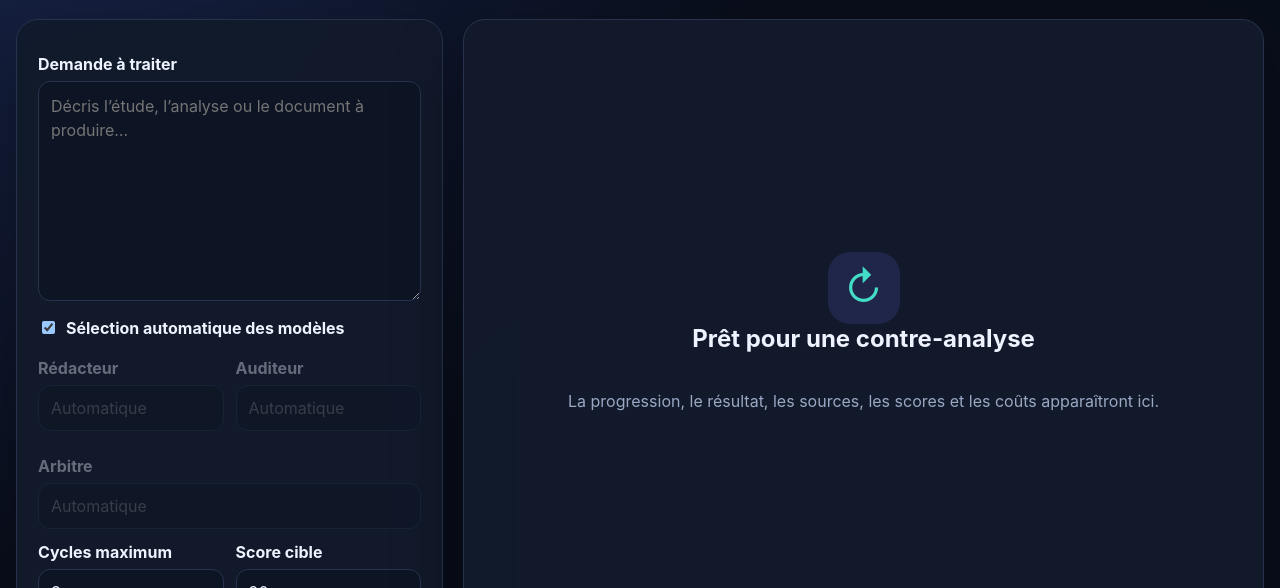
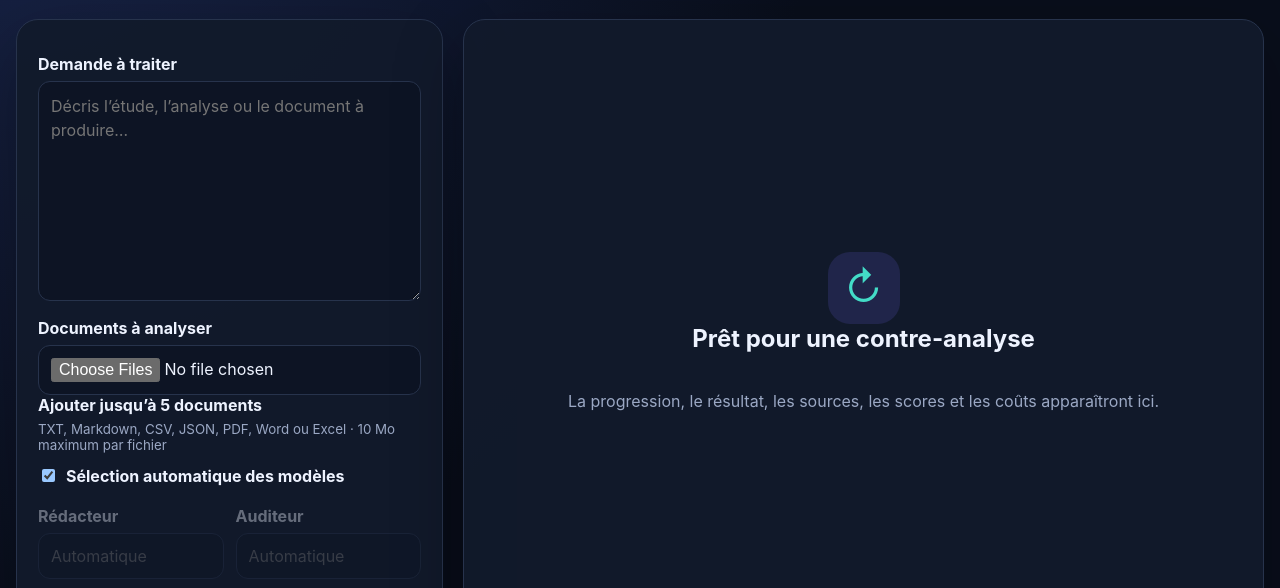
Before and after one commit to newbizai2023-ops/Boucle-Contradictoire, a website: page public/index.html in a window 1280 px wide. Shown: the part 203-791 px from the top of the page. Drawn offline with Linux system fonts and the light colour scheme; no server answers.

Commit message:
Ajouter upload de documents et journal d'analyse

```diff
--- a/public/index.html
+++ b/public/index.html
@@ -1,7 +1,8 @@
 <!doctype html><html lang="fr"><head><meta charset="utf-8"><meta name="viewport" content="width=device-width,initial-scale=1"><title>Boucle Contradictoire</title><link rel="stylesheet" href="/styles.css"></head>
 <body><header><div><p class="eyebrow">ORCHESTRATION MULTI-MODÈLES</p><h1>Boucle Contradictoire</h1><p>Claude rédige, GPT audite, Grok arbitre — avec recherche web, contrôle Firecrawl et traçabilité.</p></div><div class="header-actions"><span id="release" class="badge">Release…</span><span id="health" class="badge">Vérification…</span><div id="auth"></div></div></header>
 <main id="app" hidden>
-<section class="panel form-panel"><form id="reviewForm"><label for="request">Demande à traiter</label><textarea id="request" required minlength="20" placeholder="Décris l’étude, l’analyse ou le document à produire…"></textarea>
+<section class="panel form-panel"><form id="reviewForm" enctype="multipart/form-data"><label for="request">Demande à traiter</label><textarea id="request" minlength="20" placeholder="Décris l’étude, l’analyse ou le document à produire…"></textarea>
+<label for="files">Documents à analyser</label><div class="file-drop"><input id="files" name="files" type="file" multiple accept=".txt,.md,.csv,.json,.pdf,.docx,.xlsx"><strong>Ajouter jusqu’à 5 documents</strong><small>TXT, Markdown, CSV, JSON, PDF, Word ou Excel · 10 Mo maximum par fichier</small></div><div id="fileList" class="file-list" aria-live="polite"></div>
 <div class="inline"><label class="switch"><input id="autoModel" type="checkbox" checked> Sélection automatique des modèles</label></div>
 <div id="models" class="grid muted-block disabled"><div><label for="writerModel">Rédacteur</label><input id="writerModel" placeholder="Automatique"></div><div><label for="auditorModel">Auditeur</label><input id="auditorModel" placeholder="Automatique"></div><div><label for="arbiterModel">Arbitre</label><input id="arbiterModel" placeholder="Automatique"></div></div>
 <div class="grid"><div><label for="maxCycles">Cycles maximum</label><input id="maxCycles" type="number" min="1" max="5" value="3"></div><div><label for="minScore">Score cible</label><input id="minScore" type="number" min="50" max="100" value="90"></div></div>
@@ -9,6 +10,7 @@
 <button id="submitButton" type="submit">Lancer la boucle</button><p id="error" class="error" hidden></p></form></section>
 <section class="panel results-panel"><div id="empty" class="empty"><div class="loop">↻</div><h2>Prêt pour une contre-analyse</h2><p>La progression, le résultat, les sources, les scores et les coûts apparaîtront ici.</p></div>
 <div id="progressPanel" hidden><h2>Progression</h2><div class="progress"><span id="progressBar"></span></div><p id="progressText"></p><ol id="timeline"></ol></div>
+<section id="analysisPanel" class="analysis-panel" hidden><div class="section-title"><h2>Journal d’analyse</h2><span class="badge">Résumé explicable</span></div><p class="analysis-notice">Cet encart présente les étapes, choix, constats et décisions utiles. Il n’affiche pas le raisonnement interne privé ni une chaîne de pensée brute des modèles.</p><div id="analysisFeed" class="analysis-feed" aria-live="polite"></div></section>
 <div id="results" hidden><div class="metrics"><article><span>Statut</span><strong id="status">—</strong></article><article><span>Score final</span><strong id="score">—</strong></article><article><span>Appels</span><strong id="calls">—</strong></article><article><span>Coût</span><strong id="cost">—</strong></article></div>
 <nav class="tabs"><button class="tab active" data-tab="document" type="button">Document</button><button class="tab" data-tab="scores" type="button">Scores</button><button class="tab" data-tab="sources" type="button">Sources</button><button class="tab" data-tab="audits" type="button">Audits</button><button class="tab" data-tab="usage" type="button">Consommation</button></nav>
 <section id="document" class="tab-panel active"><div class="toolbar"><button id="copy" class="secondary">Copier</button><a data-export="md">Markdown</a><a data-export="pdf">PDF</a><a data-export="docx">Word</a><a data-export="xlsx">Excel</a></div><pre id="finalDocument"></pre><div id="arbitration"></div></section>
```
